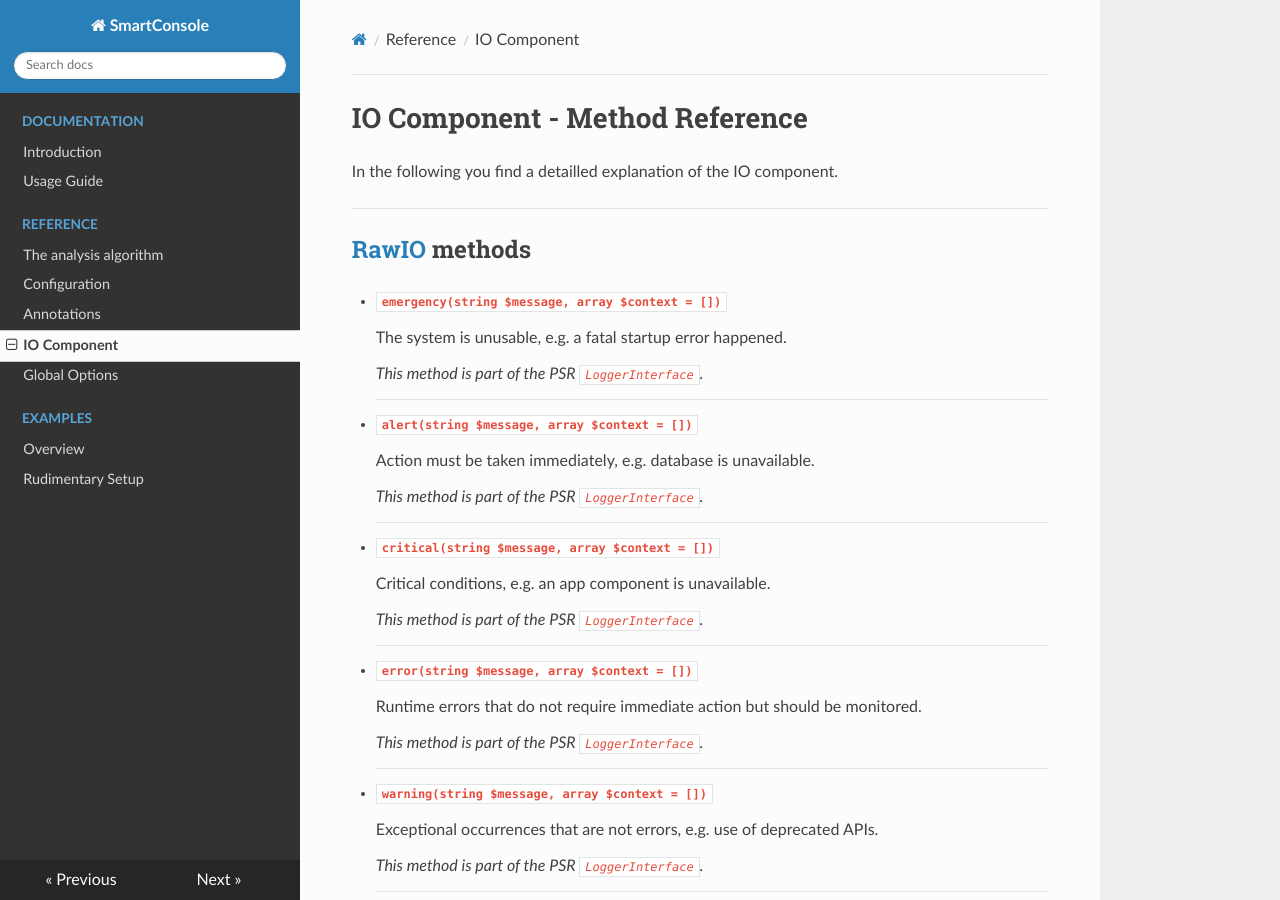
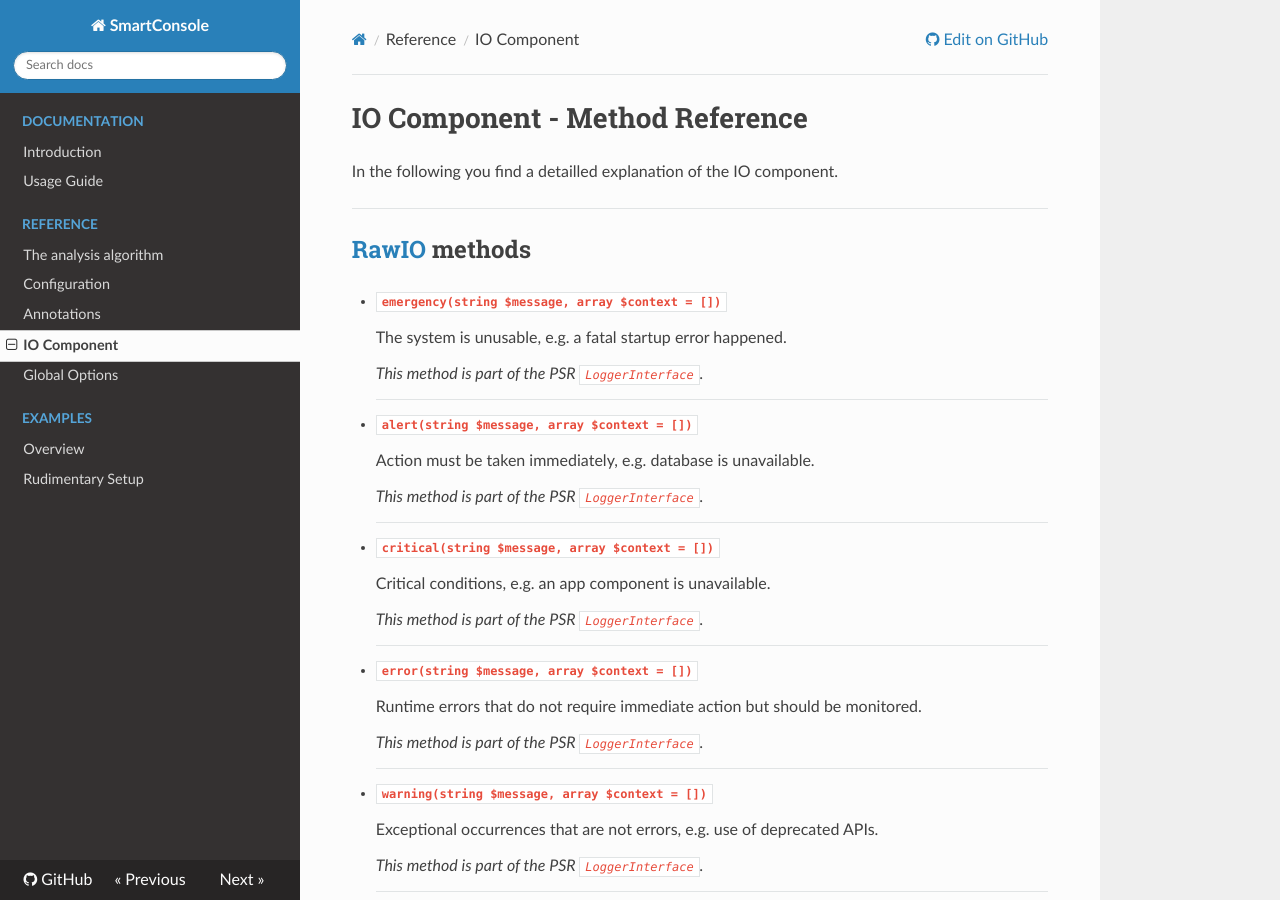
Before and after one commit to MCStreetguy/SmartConsole, an MkDocs documentation site: the page built from Docs/references/output.md, in a window 1280 px wide and 900 px high. Built offline with MkDocs 1.6.1, drawn with Linux system fonts in a browser that asks for light colours; old or Windows-style settings are respelled for this version of MkDocs; some of the changed text lies outside the part shown.

Commit message:
WIP: Documentation

```diff
--- a/Docs/references/output.md
+++ b/Docs/references/output.md
@@ -116,7 +116,7 @@ _(to be written)_
 
 ---------------------------
 
-## `RawIO` vs. `IO`
+## RawIO vs. IO
 
 It may occur, that you need to output something during startup of your application.
 This is done by using a preliminary (or raw) IO, which lacks most of the dynamic features but is capable of basic output.
--- a/mkdocs.yml
+++ b/mkdocs.yml
@@ -1,9 +1,11 @@
 site_name: SmartConsole
 site_description: The official documentation of SmartConsole.
 site_author: Maximilian Schmidt
+copyright: Copyright &copy; 2018 Maximilian Schmidt
+
 site_url: https://smartconsole.readthedocs.io
-
-copyright: Copyright &copy; 2018 Maximilian Schmidt
+repo_url: https://github.com/MCStreetguy/SmartConsole
+edit_uri: blob/master/Docs/
 
 docs_dir: Docs
 
```
